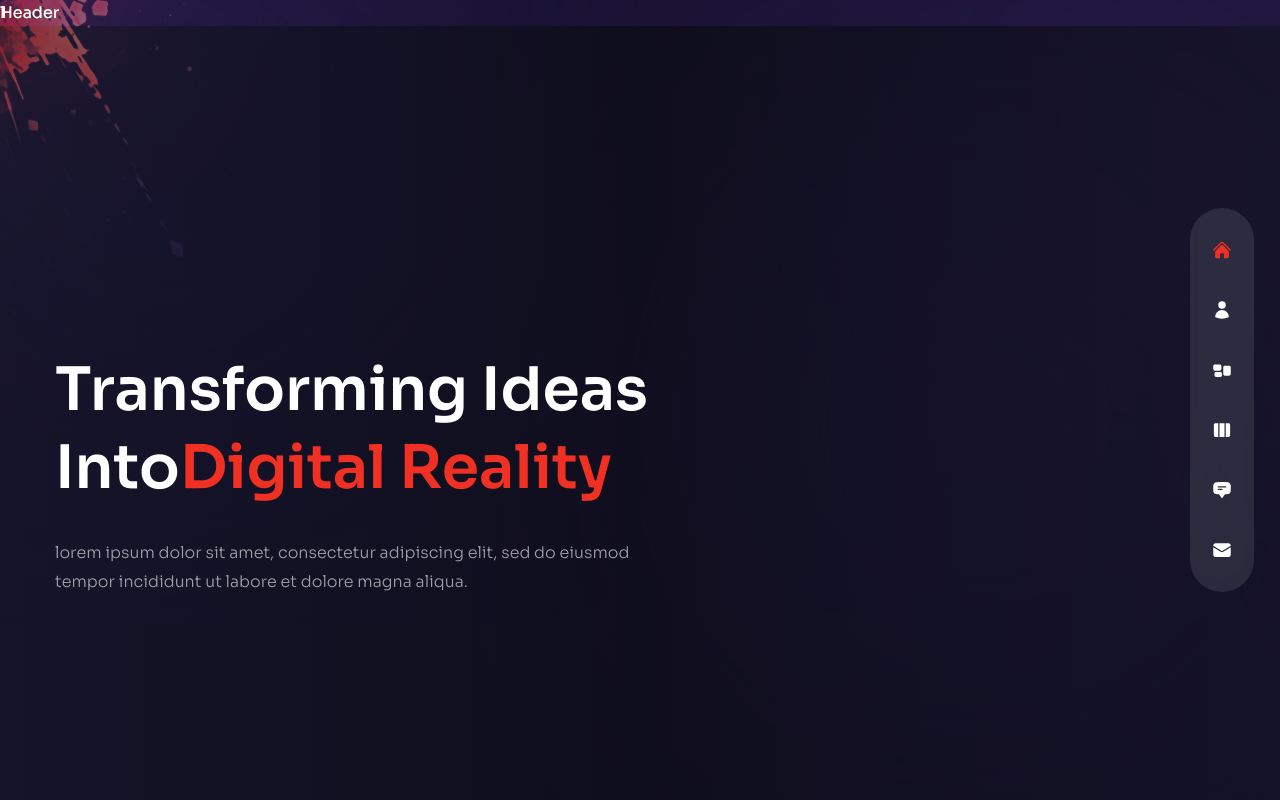
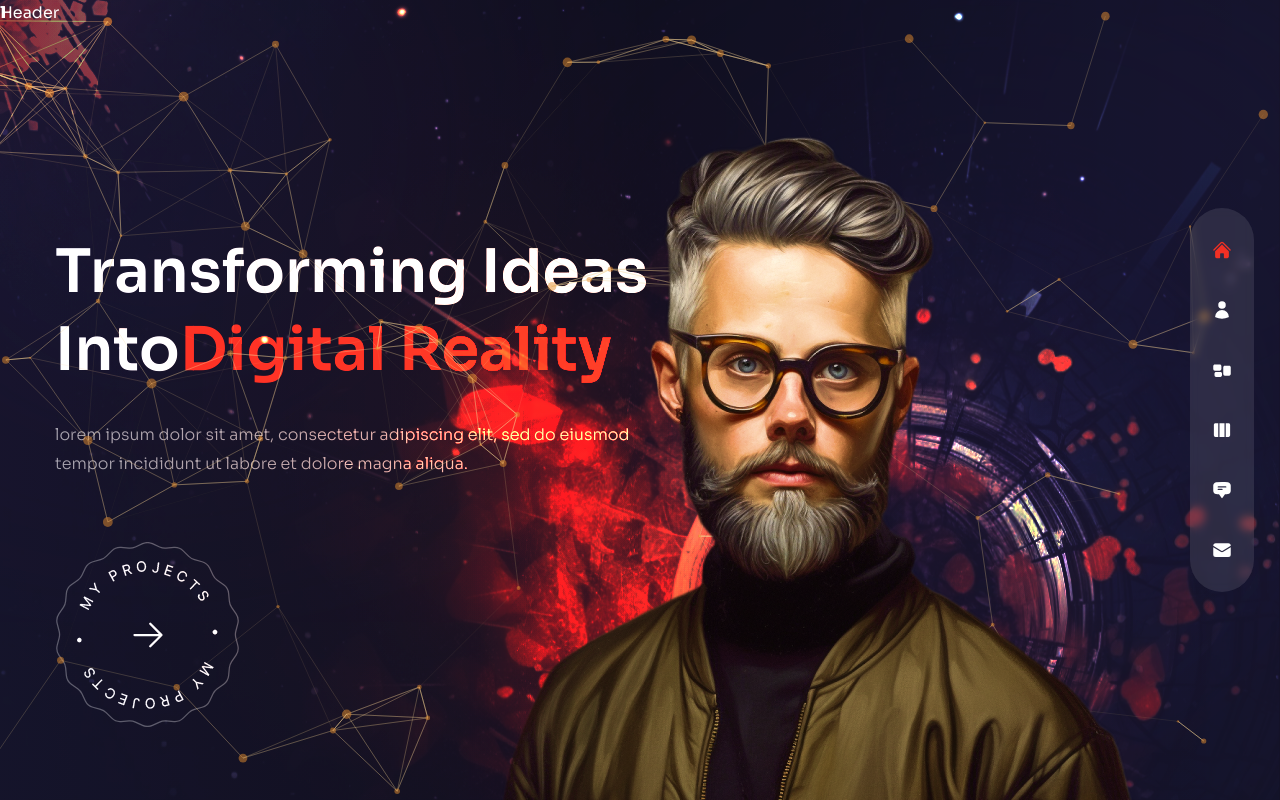
Before and after one commit to chirasi99/WebMinds-Gallery, a Next.js app: page / in a window 1280 px wide. Built offline with nearby package versions, Linux system fonts and the light colour scheme.

Commit message:
create home datshboard with motions

```diff
--- a/components/Avatar.js
+++ b/components/Avatar.js
@@ -1,5 +1,12 @@
+// next image
+import Image from 'next/image';
+
+
 const Avatar = () => {
-  return <div>Avatar</div>;
+  return <div className='hidden xl:flex xl:max-w-none'>
+    <Image src={'/avatar.png'} width={737} height={678} alt='' className='w-full h-full translate-z-0' />
+
+  </div>;
 };
 
 export default Avatar;
--- a/components/Header.js
+++ b/components/Header.js
@@ -1,5 +1,5 @@
 const Header = () => {
-  return <header>Header</header>;
+  return <header className="absolute z-30 w-full">Header</header>;
 };
 
 export default Header;
--- a/components/ParticlesContainer.js
+++ b/components/ParticlesContainer.js
@@ -1,5 +1,28 @@
+import { Particles } from 'react-tsparticles';
+import { loadFull } from 'tsparticles';
+import React, { useCallback } from 'react';
+
+
 const ParticlesContainer = () => {
-  return <div>Particles Container</div>;
+  // init
+  const particlesInit = useCallback(async(engine) => {
+    await loadFull(engine);
+  }, []);
+
+  const particlesLoaded = useCallback(async () => {},[]);
+
+
+
+  return <Particles className='absolute w-full h-full translate-z-0' id='tsparticles' init={particlesInit} loaded={particlesLoaded} options={{fullScreen: {enable: false}, background: {color: {value: ''},
+},
+fpsLimit: 120,
+interactivity:{events: {onClick:{enable:false,mode:'push',},
+onHover:{enable:true,mode:'repulse',},
+resize:true,},
+modes: {push:{quantity:90}, repulse:{distance:200, duration:0.4},},
+},
+particles: {color: {value:'#e68e2e',}, links: {color:'#f5d393',distance:150,enable:true,opacity:0.5,width:1}, collisions: {enable:true}, move: {direction:'none',enable:true,outMode:{default:'bounce'},random:false,speed:1,straight:false}, number: {density: {enable:true,area:800},value:80}, opacity: {value:0.5}, shape: {type:'circle',}, size: {value: {min:1,max:5}},detectRetina:true,},
+}} />;
 };
 
 export default ParticlesContainer;
--- a/components/ProjectsBtn.js
+++ b/components/ProjectsBtn.js
@@ -1,5 +1,19 @@
+//next image
+import Image from 'next/image';
+
+//next link
+import Link from 'next/link';
+
+//icons
+import { HiArrowRight } from 'react-icons/hi2';
+
 const ProjectsBtn = () => {
-  return <div>Project Btn</div>;
+  return <div className='mx-auto xl:mx-0'>
+    <Link href={'/work'} className='relative w-[185px] h-[185px] flex justify-center items-center bg-circleStar bg-cover bg-center bg-no-repeat group'>
+      <Image src={'/rounded-text.png'} width={141} height={148} alt='' className='w-full h-full animate-spin-slow max-w-[141px] max-h-[148px]' />
+        <HiArrowRight className='absolute text-4xl transition-all duration-300 group-hover:translate-x-2' />
+    </Link>
+  </div>
 };
 
 export default ProjectsBtn;
--- a/pages/index.js
+++ b/pages/index.js
@@ -18,24 +18,35 @@
     <div className='w-full h-full bg-gradient-to-r from-primary/10 via-black/30 to-black/10'>
       <div className='container flex flex-col justify-center h-full mx-auto text-center xl:pt-40 xl:text-left'>
         {/* title */}
-        <h1 className='h1'>
+        <motion.h1 variants={fadeIn('down', 0.4)} initial='hidden' animate="show" exit='hidden' className='h1'>
           Transforming Ideas <br /> Into{''}
           <span className='text-accent'>Digital Reality</span>
-         </h1>
+         </motion.h1>
         {/* subtitle */}
-        <p className='max-w-sm mx-auto mb-10 xl:max-w-xl xl:mx-0 xl:mb-16'>
+        <motion.p variants={fadeIn('down', 0.4)} initial='hidden' animate="show" exit='hidden' className='max-w-sm mx-auto mb-10 xl:max-w-xl xl:mx-0 xl:mb-16'>
           lorem ipsum dolor sit amet, consectetur adipiscing elit, sed do eiusmod
           tempor incididunt ut labore et dolore magna aliqua.
-        </p>
+        </motion.p>
         {/* btn */}
         <div className='relative flex justify-center xl:hidden'>
           <ProjectsBtn />
         </div>
+        <motion.div variants={fadeIn('down', 0.4)} initial='hidden' animate="show" exit='hidden' className='hidden xl:flex'>
+        <ProjectsBtn />
+        </motion.div>
       </div>
     </div>
     {/* image */}
-    <div>image</div>
-    </div>;
+    <div className='w-[1400px] h-full absolute right-0 bottom-0'>
+      {/* bg img  */}
+    <div className='absolute w-full h-full bg-none xl:bg-explosion xl:bg-cover xl:bg-right xl:bg-no-repeat mix-blend-color-dodge translate-z-0'></div>
+    {/* Particles  */}
+    <ParticlesContainer />
+    <motion.div variants={fadeIn('up', 0.5)} initial='hidden' animate="show" exit='hidden' transition={{duration:1, ease:'easeInOut'}} className='w-full h-full max-w-[737px] max-h-[678px] absolute -bottom-32 lg:bottom-0 lg:right-[8%] '>
+      {/* avatar img  */}
+      <Avatar />
+    </motion.div>
+    </div>
+    </div>
 };
-
 export default Home;
```
